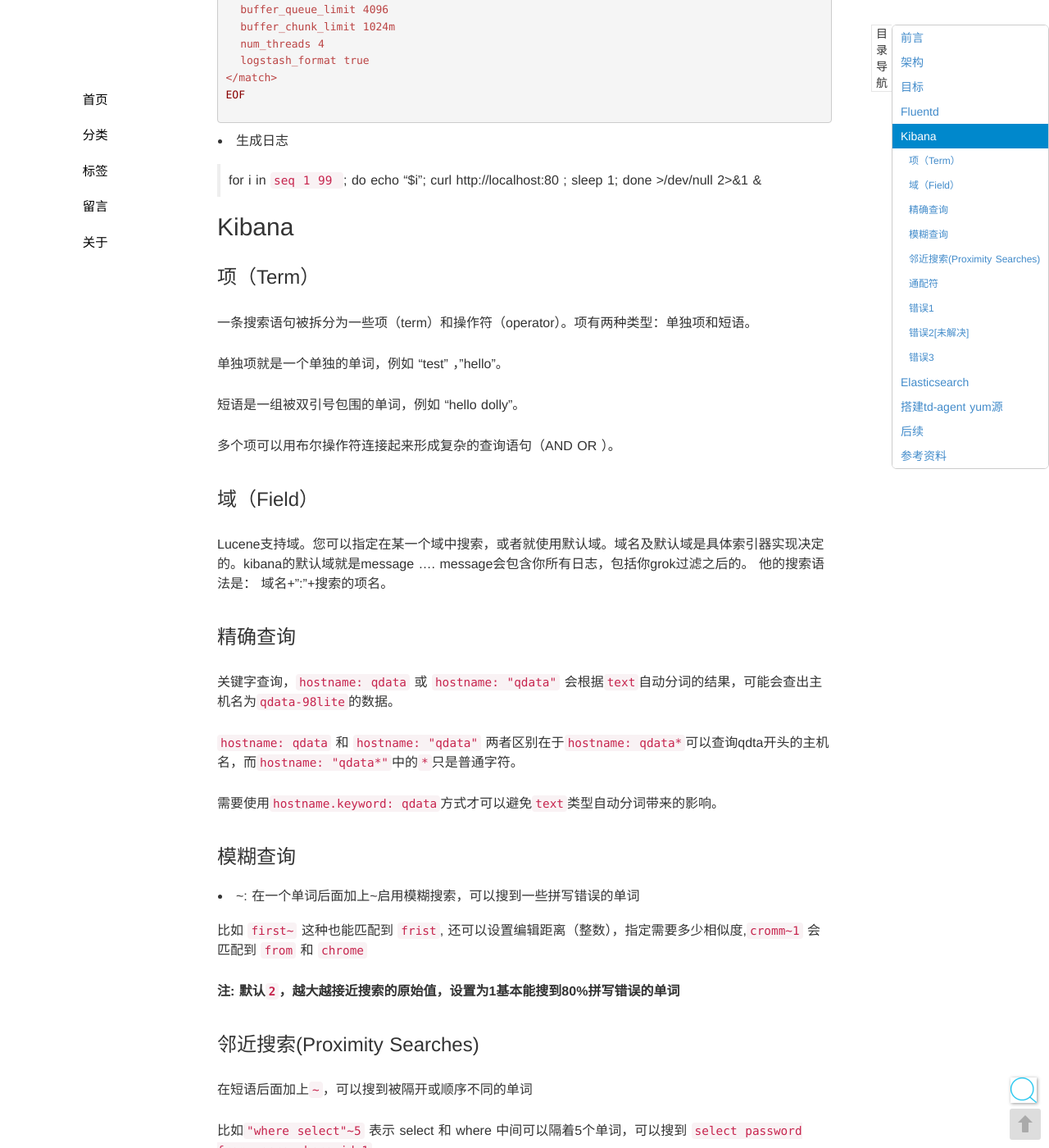
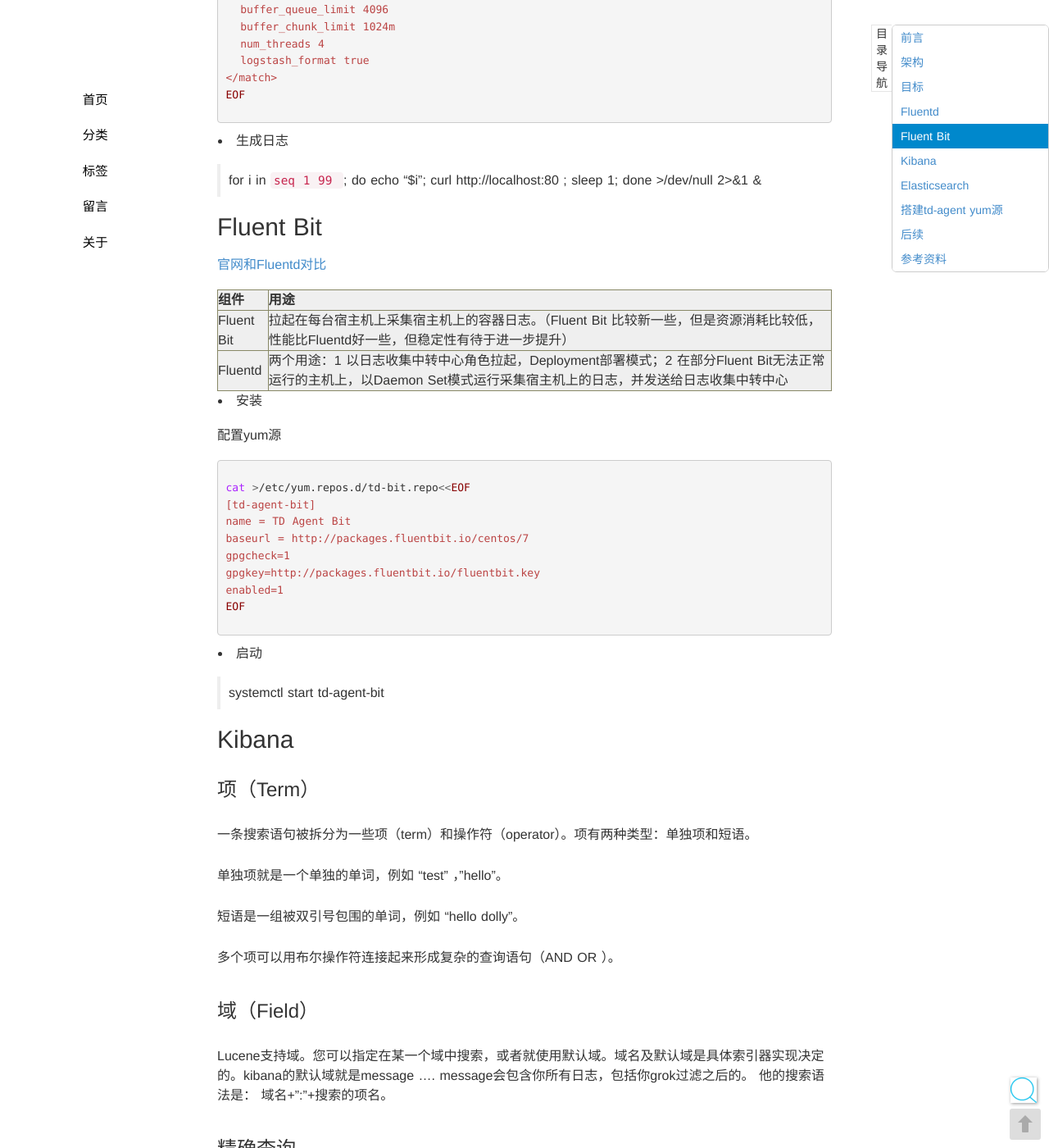
Before and after one commit to seekplum/seekplum.github.io, a Jekyll site: the page built from _posts/2018-11-12-efk-product-practice.md, in a window 1280 px wide and 1400 px high, scrolled down 7830 px. Shown: the whole window at 82% size. Built offline with Jekyll 4.4.1, drawn with Linux system fonts in a browser that asks for light colours; comment, search, counter and statistics services are not loaded.

Commit message:
fluentd & fluentbit 对比

````diff
--- a/_posts/2018-11-12-efk-product-practice.md
+++ b/_posts/2018-11-12-efk-product-practice.md
@@ -340,6 +340,33 @@
 * 生成日志
 
 > for i in `seq 1 99 `; do echo "$i"; curl http://localhost:80 ; sleep 1; done >/dev/null 2>&1 &
+
+## Fluent Bit
+[官网和Fluentd对比](https://fluentbit.io/documentation/0.8/about/fluentd_and_fluentbit.html)
+
+|组件|用途|
+|:---|:---|
+|Fluent Bit|拉起在每台宿主机上采集宿主机上的容器日志。（Fluent Bit 比较新一些，但是资源消耗比较低，性能比Fluentd好一些，但稳定性有待于进一步提升）|
+|Fluentd|两个用途：1 以日志收集中转中心角色拉起，Deployment部署模式；2 在部分Fluent Bit无法正常运行的主机上，以Daemon Set模式运行采集宿主机上的日志，并发送给日志收集中转中心|
+
+* 安装
+
+配置yum源
+
+```bash
+cat >/etc/yum.repos.d/td-bit.repo<<EOF
+[td-agent-bit]
+name = TD Agent Bit
+baseurl = http://packages.fluentbit.io/centos/7
+gpgcheck=1
+gpgkey=http://packages.fluentbit.io/fluentbit.key
+enabled=1
+EOF
+```
+
+* 启动
+
+> systemctl start td-agent-bit
 
 ## Kibana
 
````
Also changed, not shown: _posts/2018-11-15-local-yum-repo.md (+3 -3 lines).
